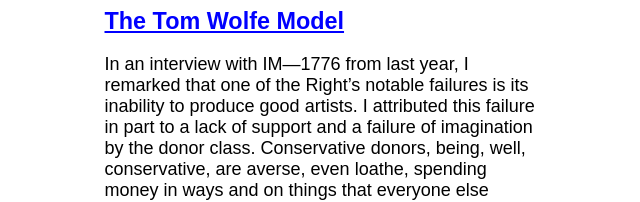
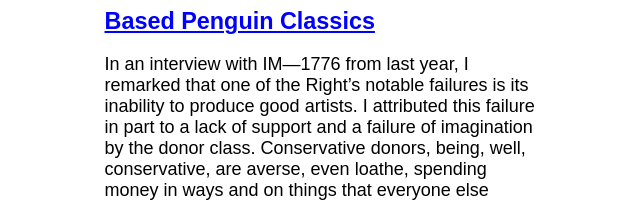
Before and after one commit to 0x000m/old, a Jekyll site: the page built from index.html, in a window 1280 px wide and 900 px high. Shown: the top 202 px of the window, without its empty margins (318-958 px from the left). Built offline with Jekyll 4.4.1, drawn with Linux system fonts in a browser that asks for light colours; the list of posts is cut into pages by our own code.

Commit message:
Update and rename 2022-05-14-tom.md to 2022-05-14-based-penguin.md

```diff
--- a/_posts/2022-05-14-tom.md
+++ b/_posts/2022-05-14-based-penguin.md
@@ -1,6 +1,6 @@
 ---
 layout: post
-title: The Tom Wolfe Model
+title: Based Penguin Classics
 ---
 
 In an interview with IM—1776 from last year, I remarked that one of the Right’s notable failures is its inability to produce good artists. I attributed this failure in part to a lack of support and a failure of imagination by the donor class. Conservative donors, being, well, conservative, are averse, even loathe, spending money in ways and on things that everyone else hasn’t been funding for the last fifty years. This is one reason why the traditional think tanks and magazines aren’t hungry for cash, despite their dubious effectiveness in recent times. As an old business adage had it, nobody ever got fired for buying IBM. Even if the system fails — or the magazine bleeds subscribers, or the think tank wallows in irrelevance — there is little to no career or reputational risk to those responsible. Doing what everyone else is doing is almost always rewarded, or at least not punished.
```
